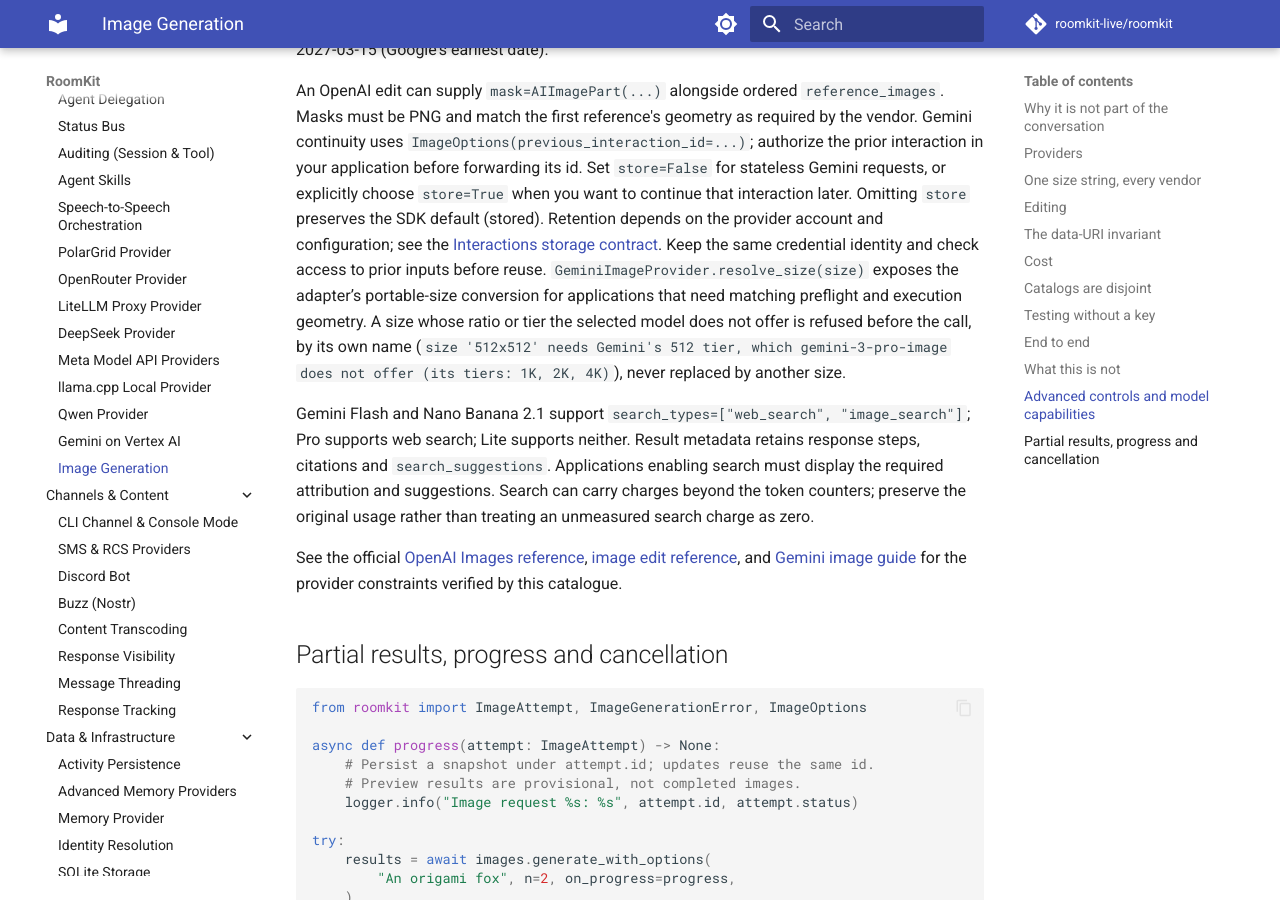
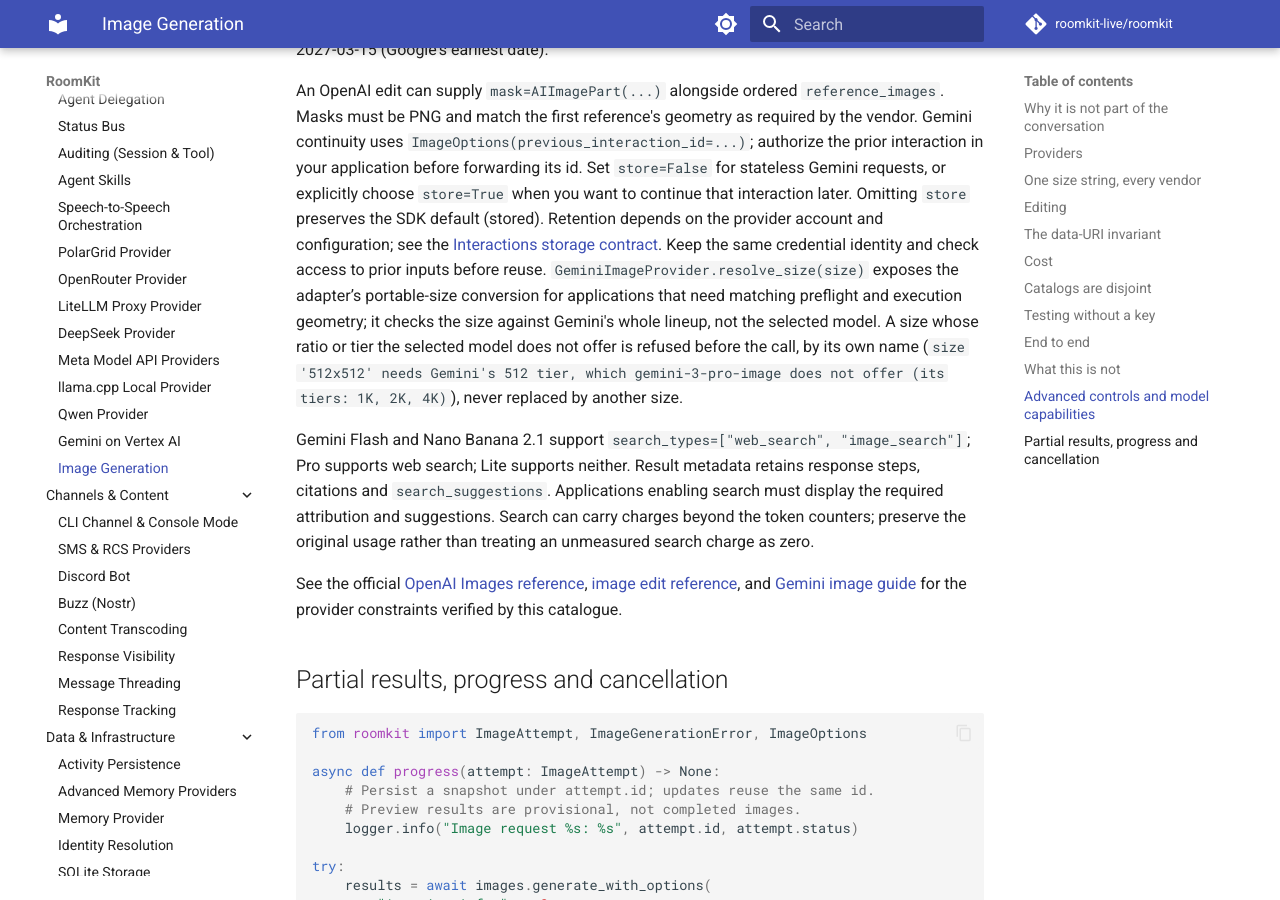
Before and after one commit to roomkit-live/roomkit-docs, an MkDocs documentation site: the page built from docs/guides/image-generation.md, in a window 1280 px wide and 900 px high, scrolled down 6524 px. Built offline with MkDocs 1.6.1 and Material for MkDocs 9.7.7, drawn with Linux system fonts in a browser that asks for light colours; comment, search, counter and statistics services are not loaded.

Commit message:
docs(image): per review, resolve_size checks Gemini's whole lineup, not the selected model (RMK-655)

```diff
--- a/docs/guides/image-generation.md
+++ b/docs/guides/image-generation.md
@@ -210,7 +210,8 @@ Retention depends on the provider account and configuration; see the
 [Interactions storage contract](https://ai.google.dev/gemini-api/docs/interactions-overview).
 Keep the same credential identity and check access to prior inputs before reuse.
 `GeminiImageProvider.resolve_size(size)` exposes the adapter’s portable-size
-conversion for applications that need matching preflight and execution geometry.
+conversion for applications that need matching preflight and execution geometry;
+it checks the size against Gemini's whole lineup, not the selected model.
 A size whose ratio or tier the selected model does not offer is refused before
 the call, by its own name (`size '512x512' needs Gemini's 512 tier, which
 gemini-3-pro-image does not offer (its tiers: 1K, 2K, 4K)`), never replaced by
```
